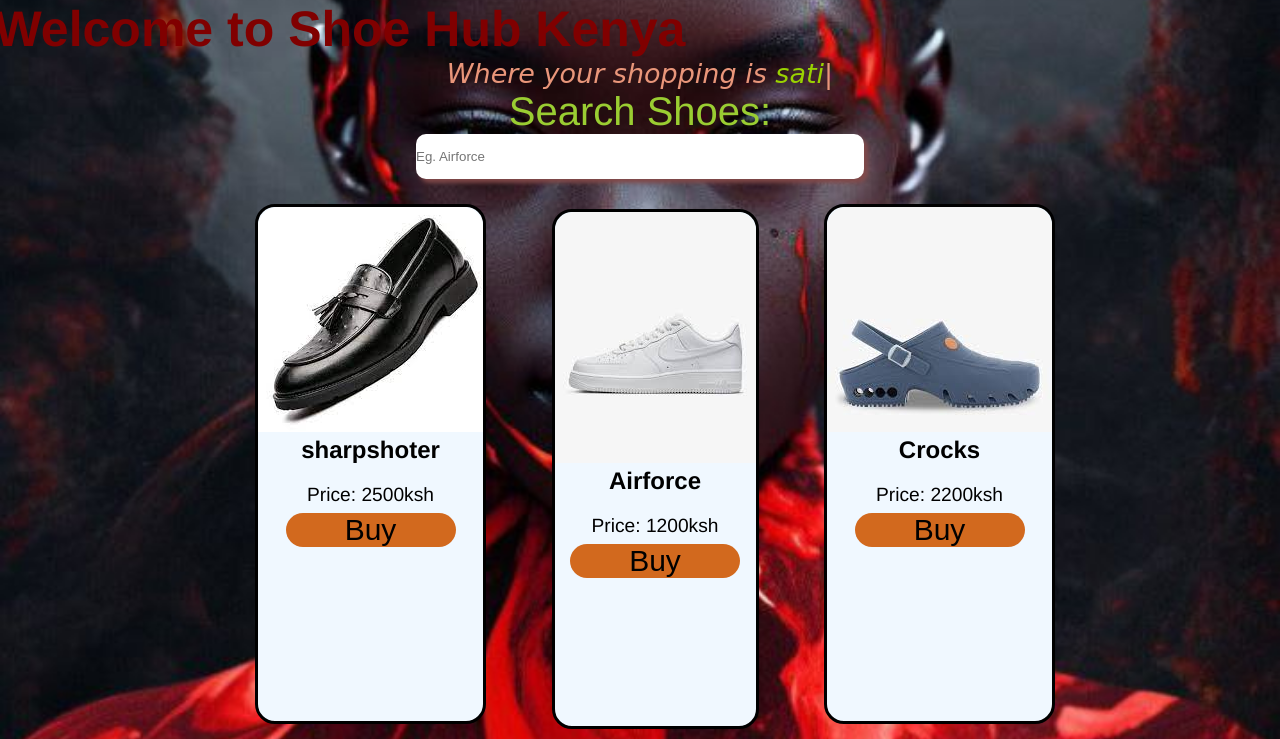
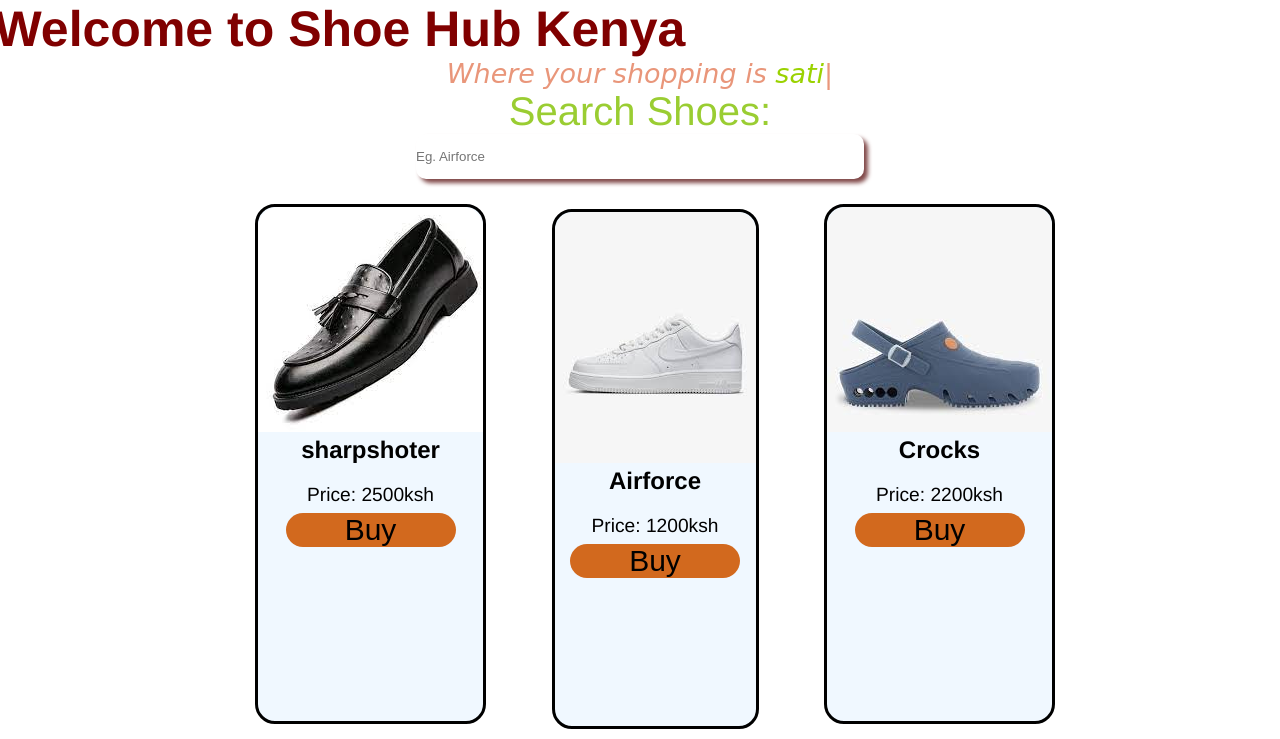
Before and after one commit to collinsmathinji/shoeHubSite, a plain HTML site: page index.html in a window 1280 px wide. Shown: the top 739 px of the page. Drawn offline with nearby package versions, Linux system fonts and the light colour scheme.

Commit message:
background

```diff
--- a/index.css
+++ b/index.css
@@ -3,9 +3,7 @@
     margin: 0;
     box-sizing: border-box;
 }
-html{
-    background:url(africa.jpg) no-repeat center center/ cover;
-}
+
 body{
     height: 100vh;
     font-family: 'Franklin Gothic Medium', 'Arial Narrow', Arial, sans-serif;
```
